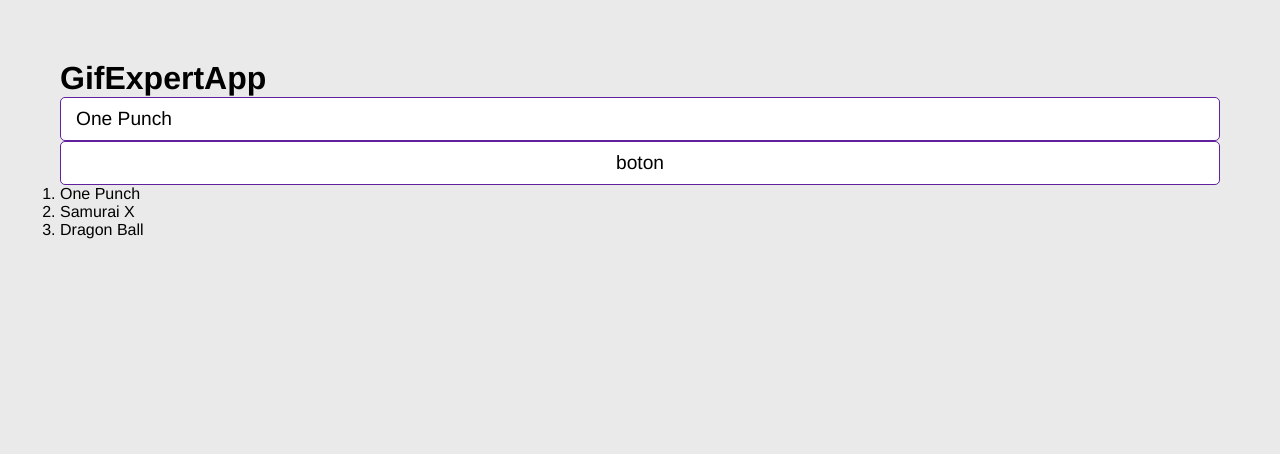
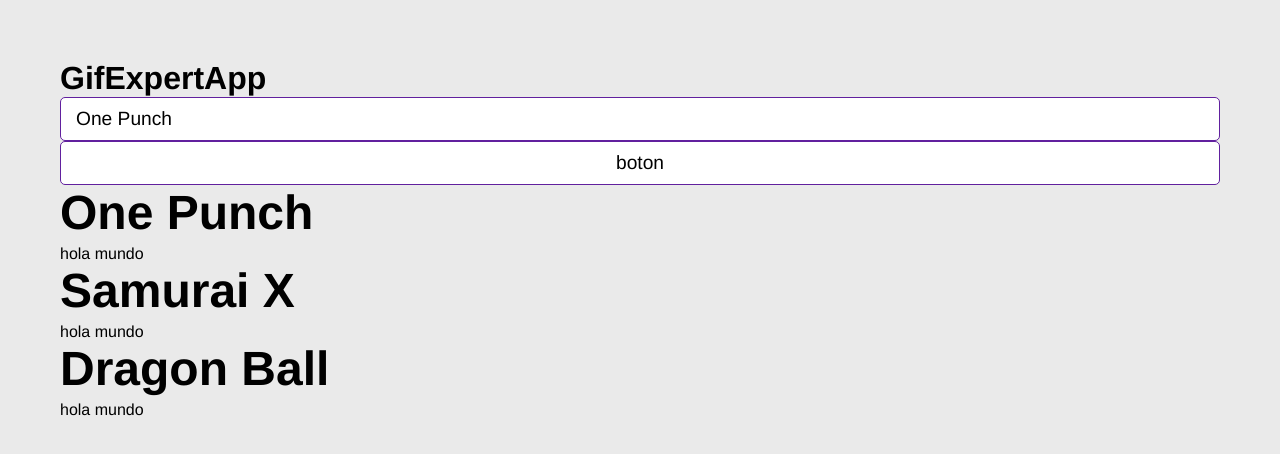
Before and after one commit to codestiven/React-De-cero-a-experto---Hooks-y-MERN--, a React (Vite) app in the folder 04-GifExpertApp/gifgrabber/: page / in a window 1280 px wide. Shown: the top 454 px of the page. Built offline with nearby package versions, Linux system fonts and the light colour scheme.

Commit message:
83. GifGrid - Nuevo componente

```diff
--- /dev/null
+++ b/04-GifExpertApp/gifgrabber/src/Components/GifGrid.jsx
@@ -0,0 +1,14 @@
+import React from 'react'
+
+const GifGrid = ({category}) => {
+  return (
+    <div>
+
+        <h3>{category}</h3>
+        <p>hola mundo</p>
+
+    </div>
+  )
+}
+
+export default GifGrid
--- a/04-GifExpertApp/gifgrabber/src/GifExpertApp.jsx
+++ b/04-GifExpertApp/gifgrabber/src/GifExpertApp.jsx
@@ -1,5 +1,6 @@
 import React, { useState } from 'react'
 import AddCategory from './Components/AddCategory'
+import GifGrid from './Components/GifGrid';
 
 
 
@@ -22,7 +23,7 @@ function GifExpertApp() {
   return (
     <>
 
-    {/* titulo */}
+
 
       <h1>GifExpertApp</h1>
 
@@ -30,15 +31,16 @@ function GifExpertApp() {
       // setCategories={setCategories}
       OnAddCategory={OnAddCategory}
       />
-      {/* <button onClick={() => OnAddCategory("aaaaaa")}>Agregar</button> */}
+
 
 
 
     <ol>
       {
-        categories.map((category) => {
-          return <li key={category}>{category}</li>
-        })
+        categories.map((category) => (
+          // <li key={category}>{category}</li>
+          <GifGrid key={category} category={category} />
+        ))
       }
 
 
```
